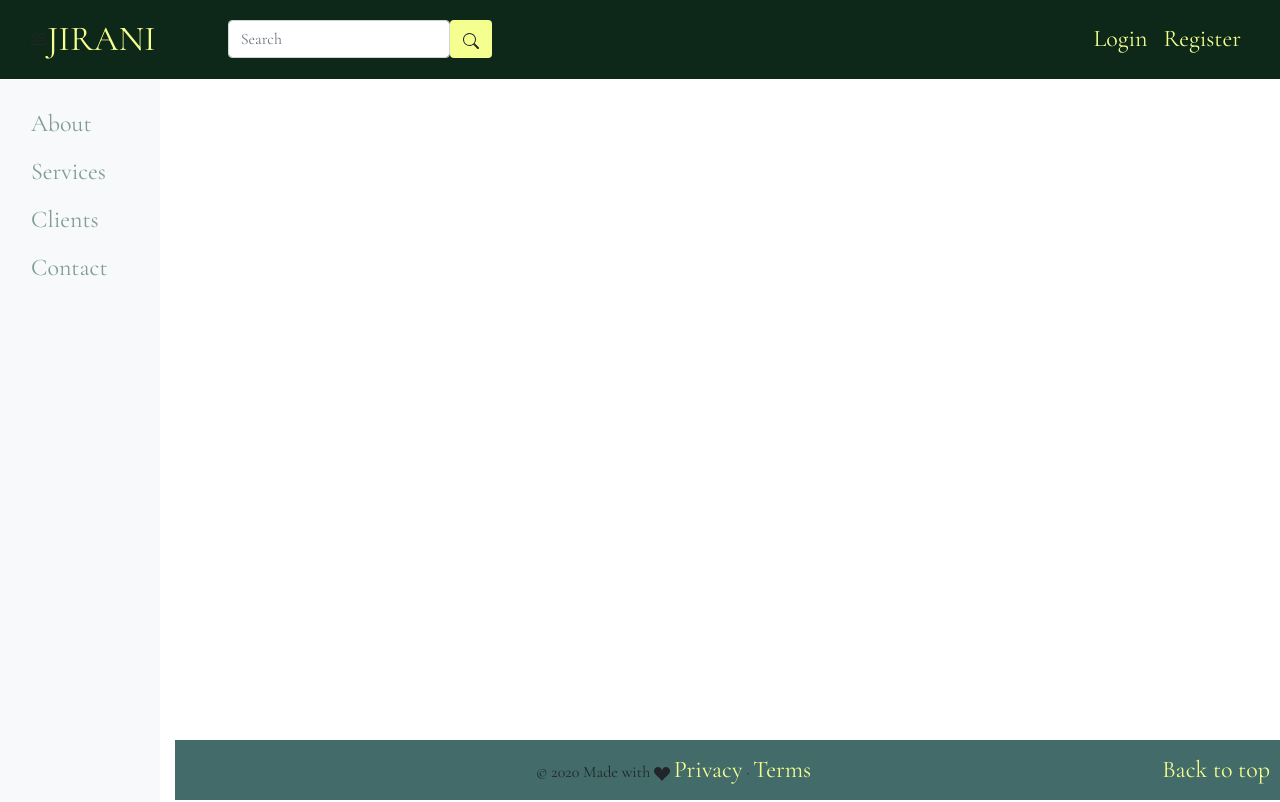
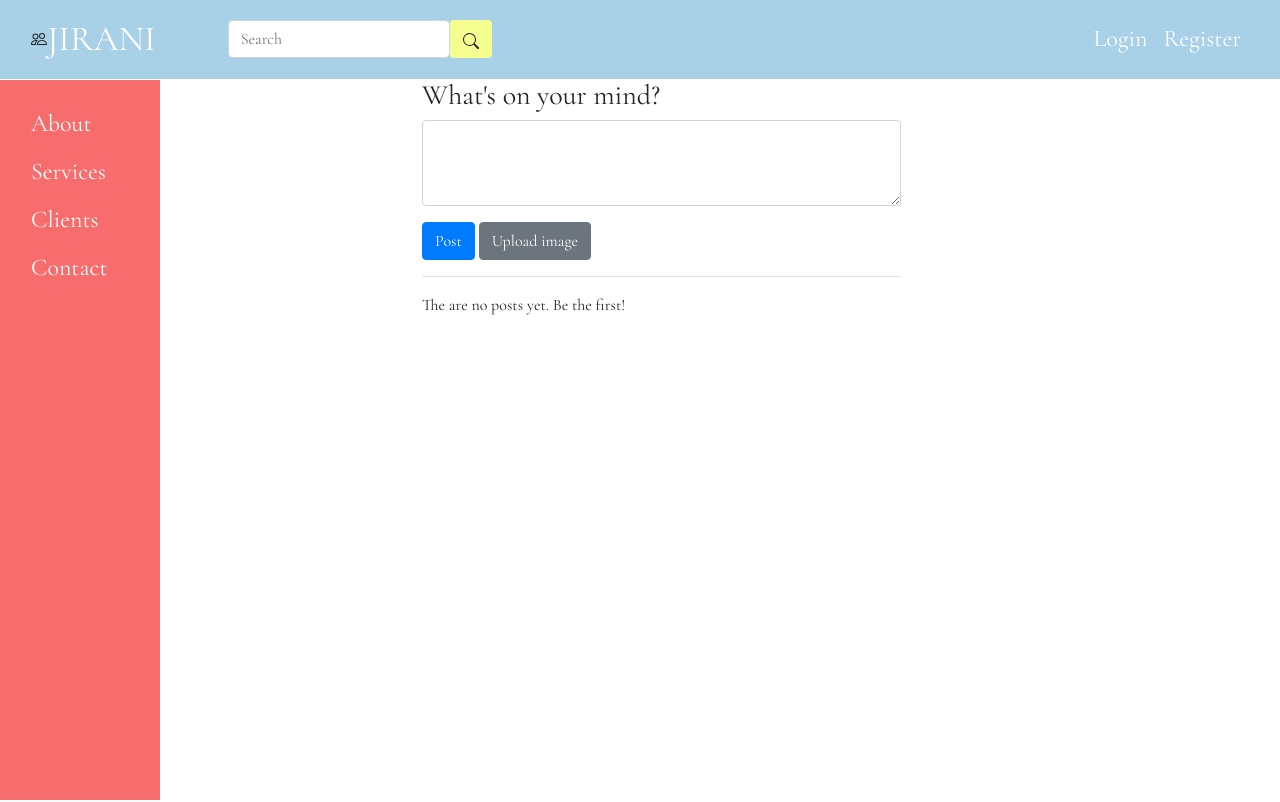
Before and after one commit to w-mbugua/jirani-app, a Django app: page / in a window 1280 px wide. Run offline with Django 3.2, Linux system fonts and the light colour scheme; some libraries are stand-ins or nearby versions.

Commit message:
added posts_create functionality

```diff
--- a/static/css/styles.css
+++ b/static/css/styles.css
@@ -12,7 +12,6 @@ a{
 }
 
 
-
 .sidenav {
     height: 100%;
     margin-top: 5rem;
@@ -23,6 +22,7 @@ a{
     left: 0;
     overflow-x: hidden;
     padding-top: 20px;
+    background-color: #f76c6c;
   }
   .reg-img {
 
@@ -34,12 +34,12 @@ a{
     padding: 6px 8px 6px 16px;
     text-decoration: none;
     font-size: 1.5rem;
-    color: #7F9C96;
+    color: white;
     display: block;
   }
 
   .sidenav a:hover {
-    color: #f1f1f1;
+    color: #f76c6c;
   }
 
   .main, .footer {
@@ -54,10 +54,10 @@ a{
   }
 
 nav {
-    background-color: #0D2818;
+    background-color: #A8D0E6;
     }
 nav a, footer a{
-        color: #F5FF90;
+        color: white;
         font-size: 1.5rem;
     }
 .navbar-brand, .logo{
@@ -73,7 +73,13 @@ nav a, footer a{
         width: calc(100% - 175px);
         height: 60px;
         line-height: 60px;
-        background-color: #426B69;
+        background-color: #A8D0E6;
         font-size: 1rem;
         text-align: center;
-    }
+}
+.post-form label{
+    display: none;
+}
+#div_id_image{
+    display: none;
+}
--- /dev/null
+++ b/static/js/main.js
@@ -0,0 +1,37 @@
+$(document).ready(function(){
+    console.log('ready!')
+    $(".upload-btn").click(function(){
+        $("#div_id_image").toggle()
+    })
+
+    $(".post-btn").click(function(event){
+        event.preventDefault();
+
+        var serializedData = $(".post-form").serialize()
+        console.log(serializedData)
+
+        $.ajax({
+            url: $(".post-form").attr("action"),
+            data: serializedData,
+            type: $(".post-form").attr("method"),
+            success: function(response){
+                console.log(response.data[0])
+                console.log(response.data[0].author)
+                console.log(response.data[0].body)
+                $("#posts-box").prepend(
+                    `<div class="card">
+                    <div class="card-header">
+                      ${response.data[0].author}
+                    </div>
+                    <div class="card-body">
+                      <blockquote class="blockquote mb-0">
+                        <p>${response.data[0].body}</p>
+                        <footer class="blockquote-footer">Someone famous in <cite title="Source Title">Source Title</cite></footer>
+                      </blockquote>
+                    </div>
+                  </div>`
+                )
+            }
+        })
+    })
+})
--- a/templates/base.html
+++ b/templates/base.html
@@ -10,7 +10,8 @@
     <link rel="stylesheet" href="https://cdn.jsdelivr.net/npm/bootstrap@4.6.0/dist/css/bootstrap.min.css" integrity="sha384-B0vP5xmATw1+K9KRQjQERJvTumQW0nPEzvF6L/Z6nronJ3oUOFUFpCjEUQouq2+l" crossorigin="anonymous">
 
     <link rel="stylesheet" href="{% static 'css/styles.css'%}">
-
+    <script src="https://ajax.googleapis.com/ajax/libs/jquery/3.6.0/jquery.min.js"></script>
+    <script src="{% static 'js/main.js'%}"></script>
 
 </head>
 <body>
@@ -19,7 +20,7 @@
          <div class="container-fluid">
             <div class="row">
 
-                    <div class="col-md-2 bg-light d-none d-md-block sidenav">
+                    <div class="col-md-2 d-none d-md-block sidenav">
                       <a href="#about">About</a>
                       <a href="#services">Services</a>
                       <a href="#clients">Clients</a>
@@ -34,18 +35,18 @@
 
                 </main>
             </div>
-            <footer class="footer">
+            <!-- <footer class="footer">
                 <p class="float-right"><a href="#">Back to top</a></p>
                 <p>&copy; 2020 Made with <svg xmlns="http://www.w3.org/2000/svg" width="16" height="16" fill="currentColor" class="bi bi-suit-heart-fill" viewBox="0 0 16 16">
                     <path d="M4 1c2.21 0 4 1.755 4 3.92C8 2.755 9.79 1 12 1s4 1.755 4 3.92c0 3.263-3.234 4.414-7.608 9.608a.513.513 0 0 1-.784 0C3.234 9.334 0 8.183 0 4.92 0 2.755 1.79 1 4 1z"/>
                   </svg>
                 <a href="#">Privacy</a> &middot; <a href="#">Terms</a></p>
-            </footer>
+            </footer> -->
         </div>
 
 
 
-   <script src="https://ajax.googleapis.com/ajax/libs/jquery/3.5.1/jquery.min.js"></script>
+
 <script src="https://cdn.jsdelivr.net/npm/popper.js@1.16.1/dist/umd/popper.min.js"></script>
 <script src="https://cdn.jsdelivr.net/npm/bootstrap@4.6.0/dist/js/bootstrap.min.js"></script>
 <script>
--- a/templates/home.html
+++ b/templates/home.html
@@ -1 +1,41 @@
 {% extends 'base.html' %}
+{% load crispy_forms_tags %}
+{% block content %}
+    <div class="container">
+        <div class="row">
+            <div class="col-md-2"></div>
+            <div class="col-md-6">
+                <h3>What's on your mind?</h3>
+                <div>
+                    <form class="post-form" action="{% url 'add_post' %}" method='POST'>
+                        {% csrf_token %}
+                        {{form|crispy}}
+                        <button class="btn btn-primary post-btn" type="submit">Post</button>
+                        <button class="btn btn-secondary upload-btn">Upload image</button>
+                    </form>
+                </div>
+                <hr class="content-border">
+                <div id="posts-box">
+                    {% if posts %}
+                        {% for post in posts %}
+                        <div class="card">
+                            <div class="card-header">
+                              {{post.author}}
+                            </div>
+                            <div class="card-body">
+                              <blockquote class="blockquote mb-0">
+                                <p>{{ post.body }}</p>
+                                <footer class="blockquote-footer">Someone famous in <cite title="Source Title">Source Title</cite></footer>
+                              </blockquote>
+                            </div>
+                          </div>
+                        {% endfor %}
+                        {% else %}
+                        <p>The are no posts yet. Be the first!</p>
+                    {% endif %}
+                </div>
+            </div>
+        </div>
+
+    </div>
+{% endblock %}
--- a/templates/navbar.html
+++ b/templates/navbar.html
@@ -11,7 +11,7 @@
                 <span class="navbar-toggler-icon"></span>
               </button>
               <div class="collapse navbar-collapse" id="navbarSupportedContent">
-                <form class="ml-5 d-flex" action="">
+                <form class="ml-5 d-flex justify-self-center" action="">
                   <input class="form-control ml-2" type="search" placeholder="Search" aria-label="Search" name="searchword">
                   <button class="btn btn-search" type="submit">
                       <svg xmlns="http://www.w3.org/2000/svg" width="16" height="16" fill="currentColor" class="bi bi-search" viewBox="0 0 16 16">
--- a/users/admin.py
+++ b/users/admin.py
@@ -1,4 +1,5 @@
 from django.contrib import admin
-from .models import CustomUser
+from .models import CustomUser, Post
 
 admin.site.register(CustomUser)
+admin.site.register(Post)
--- a/users/forms.py
+++ b/users/forms.py
@@ -1,6 +1,7 @@
 from django import forms
 from django.contrib.auth.forms import UserCreationForm, UserChangeForm
-from .models import CustomUser
+from django.forms import widgets
+from .models import CustomUser, Post
 
 class CustomUserCreationForm(UserCreationForm):
     class Meta(UserCreationForm.Meta):
@@ -11,3 +12,11 @@ class CustomUserChangeForm(UserChangeForm):
     class Meta:
         model = CustomUser
         fields = UserChangeForm.Meta.fields
+
+class PostCreateForm(forms.ModelForm):
+    class Meta:
+        model = Post
+        exclude = ('author',)
+        widgets = {
+            'body': forms.Textarea(attrs={'rows': '3'})
+        }
--- a/users/models.py
+++ b/users/models.py
@@ -1,8 +1,23 @@
 from django.db import models
+from django.contrib.auth import get_user_model
 from django.contrib.auth.models import AbstractUser
+from django.urls import reverse
+from cloudinary.models import CloudinaryField
 
 
 class CustomUser(AbstractUser):
     neighborhood = models.CharField(max_length=50)
     location = models.CharField(max_length=50)
     occupation = models.CharField(max_length=50, null=True, blank=True)
+
+
+class Post(models.Model):
+    author = models.ForeignKey(get_user_model(),on_delete=models.CASCADE)
+    body = models.TextField()
+    image = CloudinaryField('image', blank=True, null=True)
+
+    def __str__(self):
+        return self.body[:20]
+
+    # def get_absolute_url(self):
+    #     return reverse('post_detail', args=[str(self.id)])
--- a/users/urls.py
+++ b/users/urls.py
@@ -1,7 +1,8 @@
 from django.urls import path
-from .views import home, SignUpView
+from .views import home, SignUpView, create_post
 
 urlpatterns = [
     path('', home, name='home'),
-    path('signup/', SignUpView.as_view(), name='signup')
+    path('signup/', SignUpView.as_view(), name='signup'),
+    path('add_post/', create_post, name="add_post"),
 ]
--- a/users/views.py
+++ b/users/views.py
@@ -1,10 +1,36 @@
-from django.shortcuts import render
-from django.views.generic import CreateView
+from django.shortcuts import render, redirect
+from django.views.generic import CreateView, View
 from django.urls import reverse_lazy
-from .forms import CustomUserCreationForm
+from .forms import CustomUserCreationForm, PostCreateForm
+from django.http import JsonResponse
+from django.forms.models import model_to_dict
+from .models import Post
 
 def home(request):
-    return render(request, 'home.html')
+    form = PostCreateForm()
+
+    posts = Post.objects.all().order_by('-pk')
+
+    context = {"form": form, "posts": posts}
+    return render(request, 'home.html', context)
+
+def create_post(request):
+    form = PostCreateForm(request.POST, request.FILES)
+    if form.is_valid():
+            author = request.user
+            post = form.save(commit=False)
+            post.author = author
+            post.save()
+
+            data = []
+            item = {"id": post.id, "body": post.body, "author": post.author.username, "image": post.image}
+            data.append(item)
+            return JsonResponse({'data': data}, status=200)
+    else:
+        print("form not valid", form.errors)
+    return redirect('home')
+
+
 
 class SignUpView(CreateView):
     form_class = CustomUserCreationForm
```
Also changed, not shown: templates/profiles/profile_detail.html (+40 -2 lines), users/migrations/0002_post.py (added), users/migrations/0003_remove_post_title.py (added).
